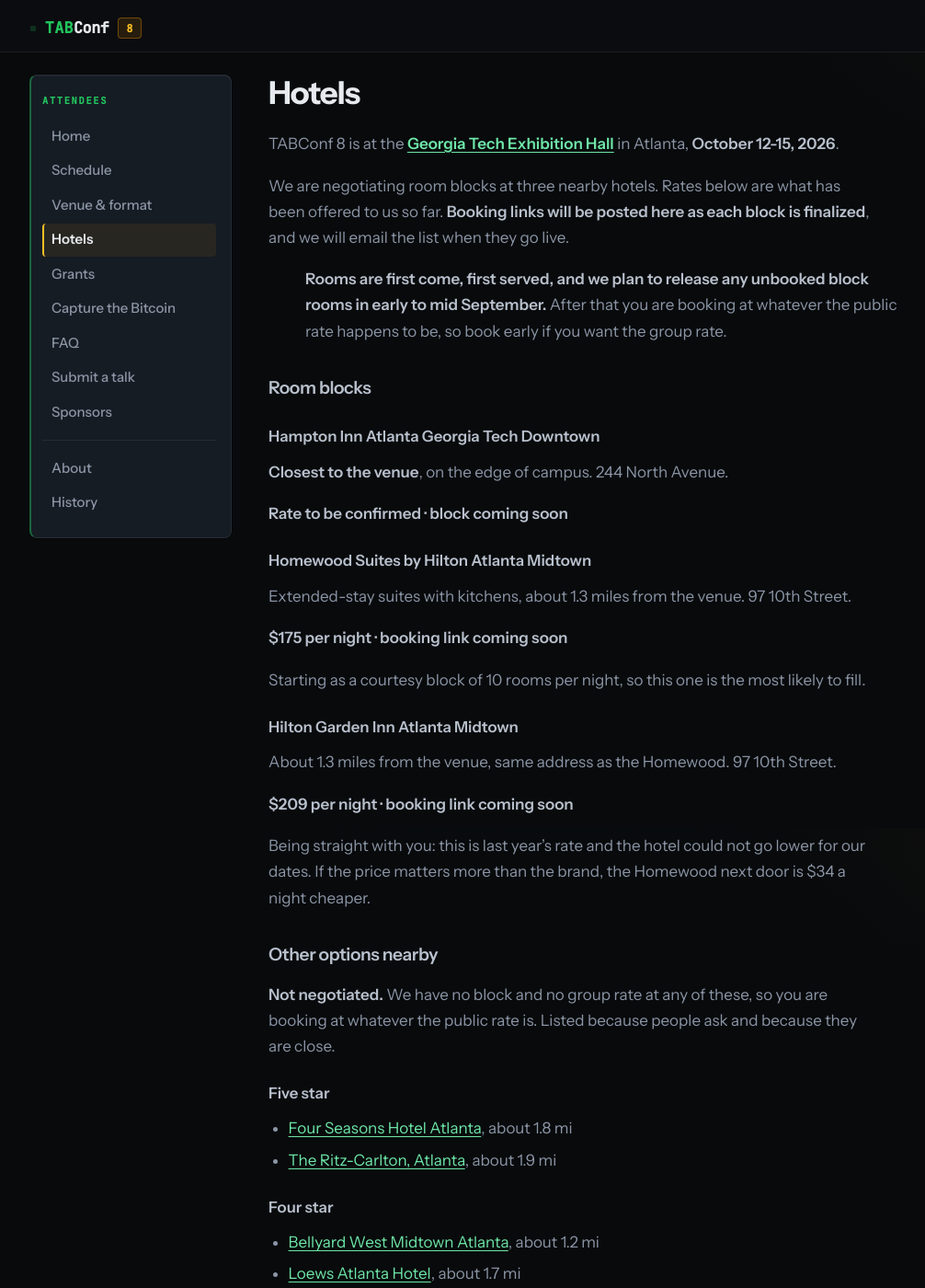
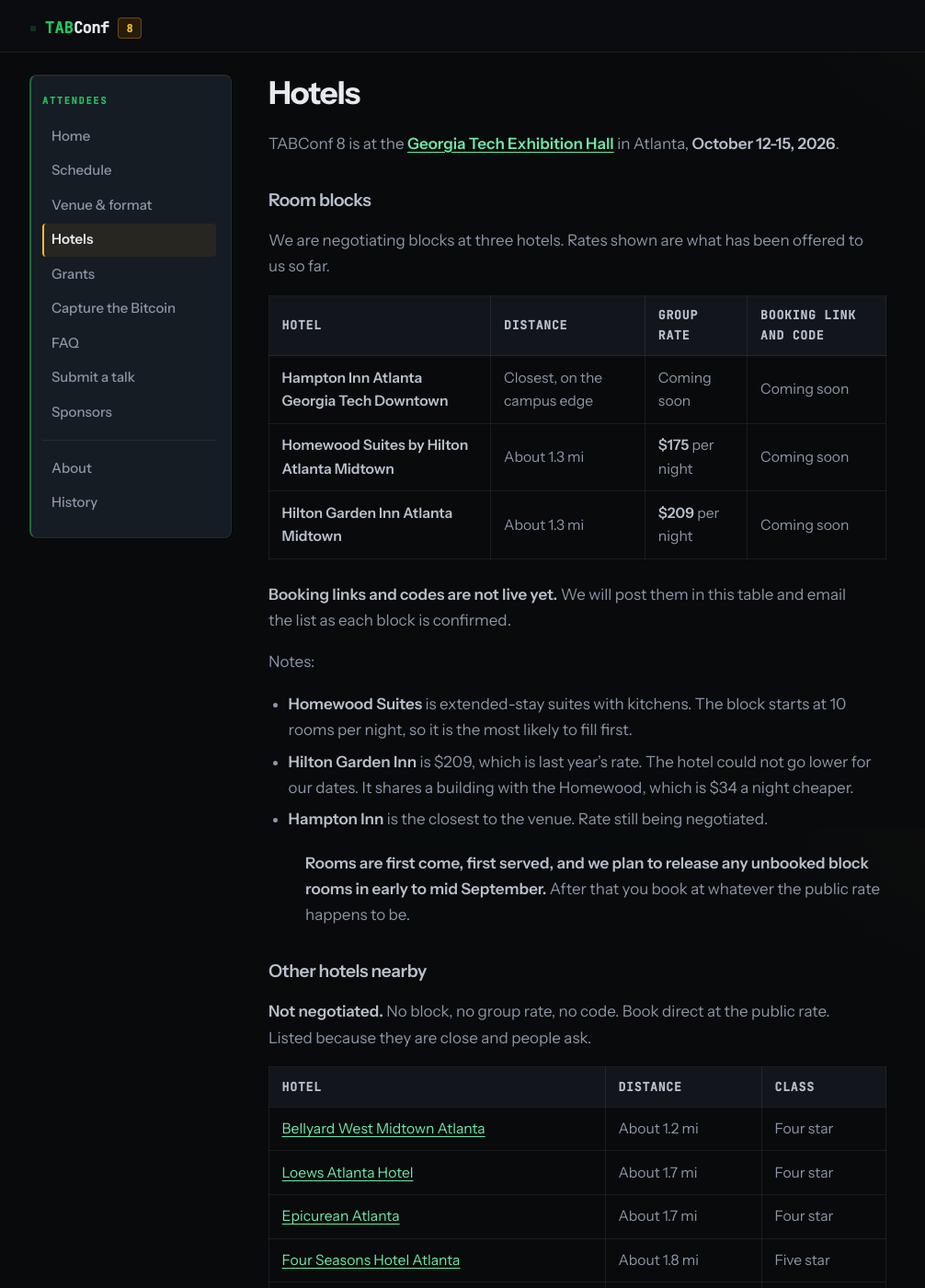
Before and after one commit to TABConf/8.tabconf.com, a Jekyll site: the page built from hotels.md, in a window 1280 px wide and 1400 px high. Shown: the whole window at 92% size, without its empty margins (42-1048 px from the left). Built offline with Jekyll 4.4.1, drawn with Linux system fonts in a browser that asks for light colours; some of the changed text lies outside the part shown.

Commit message:
Hotels: restructure as tables, no links for anything unconfirmed
Two tables. Room blocks carries hotel, distance, group rate, and booking
link/code, with Coming soon in every cell we do not have yet. Not-negotiated
hotels carries hotel, distance, and star class.

No links anywhere in the room blocks table, since none of those codes exist.
The only links on the page are the venue map and the five public hotel sites
people book direct.

```diff
--- a/hotels.md
+++ b/hotels.md
@@ -8,44 +8,36 @@
 
 TABConf 8 is at the **[Georgia Tech Exhibition Hall](https://www.google.com/maps/search/?api=1&query=Georgia+Tech+Exhibition+Hall+Atlanta)** in Atlanta, **October 12-15, 2026**.
 
-We are negotiating room blocks at three nearby hotels. Rates below are what has been offered to us so far. **Booking links will be posted here as each block is finalized**, and we will email the list when they go live.
-
-> **Rooms are first come, first served, and we plan to release any unbooked block rooms in early to mid September.** After that you are booking at whatever the public rate happens to be, so book early if you want the group rate.
-
 ## Room blocks
 
-### Hampton Inn Atlanta Georgia Tech Downtown
-**Closest to the venue**, on the edge of campus. 244 North Avenue.
+We are negotiating blocks at three hotels. Rates shown are what has been offered to us so far.
 
-**Rate to be confirmed · block coming soon**
+| Hotel | Distance | Group rate | Booking link and code |
+|---|---|---|---|
+| **Hampton Inn Atlanta Georgia Tech Downtown** | Closest, on the campus edge | Coming soon | Coming soon |
+| **Homewood Suites by Hilton Atlanta Midtown** | About 1.3 mi | **$175** per night | Coming soon |
+| **Hilton Garden Inn Atlanta Midtown** | About 1.3 mi | **$209** per night | Coming soon |
 
-### Homewood Suites by Hilton Atlanta Midtown
-Extended-stay suites with kitchens, about 1.3 miles from the venue. 97 10th Street.
+**Booking links and codes are not live yet.** We will post them in this table and email the list as each block is confirmed.
 
-**$175 per night · booking link coming soon**
+Notes:
 
-Starting as a courtesy block of 10 rooms per night, so this one is the most likely to fill.
+- **Homewood Suites** is extended-stay suites with kitchens. The block starts at 10 rooms per night, so it is the most likely to fill first.
+- **Hilton Garden Inn** is $209, which is last year's rate. The hotel could not go lower for our dates. It shares a building with the Homewood, which is $34 a night cheaper.
+- **Hampton Inn** is the closest to the venue. Rate still being negotiated.
 
-### Hilton Garden Inn Atlanta Midtown
-About 1.3 miles from the venue, same address as the Homewood. 97 10th Street.
+> **Rooms are first come, first served, and we plan to release any unbooked block rooms in early to mid September.** After that you book at whatever the public rate happens to be.
 
-**$209 per night · booking link coming soon**
+## Other hotels nearby
 
-Being straight with you: this is last year's rate and the hotel could not go lower for our dates. If the price matters more than the brand, the Homewood next door is $34 a night cheaper.
+**Not negotiated.** No block, no group rate, no code. Book direct at the public rate. Listed because they are close and people ask.
 
-## Other options nearby
-
-**Not negotiated.** We have no block and no group rate at any of these, so you are booking at whatever the public rate is. Listed because people ask and because they are close.
-
-### Five star
-
-- [Four Seasons Hotel Atlanta](https://www.fourseasons.com/atlanta/), about 1.8 mi
-- [The Ritz-Carlton, Atlanta](https://www.ritzcarlton.com/en/hotels/atlrz-the-ritz-carlton-atlanta/overview/), about 1.9 mi
-
-### Four star
-
-- [Bellyard West Midtown Atlanta](https://www.marriott.com/en-us/hotels/atltm-bellyard-west-midtown-atlanta-a-tribute-portfolio-hotel/overview/), about 1.2 mi
-- [Loews Atlanta Hotel](https://www.loewshotels.com/atlanta-hotel), about 1.7 mi
-- [Epicurean Atlanta](https://www.marriott.com/en-us/hotels/atlmk-epicurean-atlanta-autograph-collection/overview/), about 1.7 mi
+| Hotel | Distance | Class |
+|---|---|---|
+| [Bellyard West Midtown Atlanta](https://www.marriott.com/en-us/hotels/atltm-bellyard-west-midtown-atlanta-a-tribute-portfolio-hotel/overview/) | About 1.2 mi | Four star |
+| [Loews Atlanta Hotel](https://www.loewshotels.com/atlanta-hotel) | About 1.7 mi | Four star |
+| [Epicurean Atlanta](https://www.marriott.com/en-us/hotels/atlmk-epicurean-atlanta-autograph-collection/overview/) | About 1.7 mi | Four star |
+| [Four Seasons Hotel Atlanta](https://www.fourseasons.com/atlanta/) | About 1.8 mi | Five star |
+| [The Ritz-Carlton, Atlanta](https://www.ritzcarlton.com/en/hotels/atlrz-the-ritz-carlton-atlanta/overview/) | About 1.9 mi | Five star |
 
 Questions? [hello@tabconf.com](mailto:hello@tabconf.com)
```
